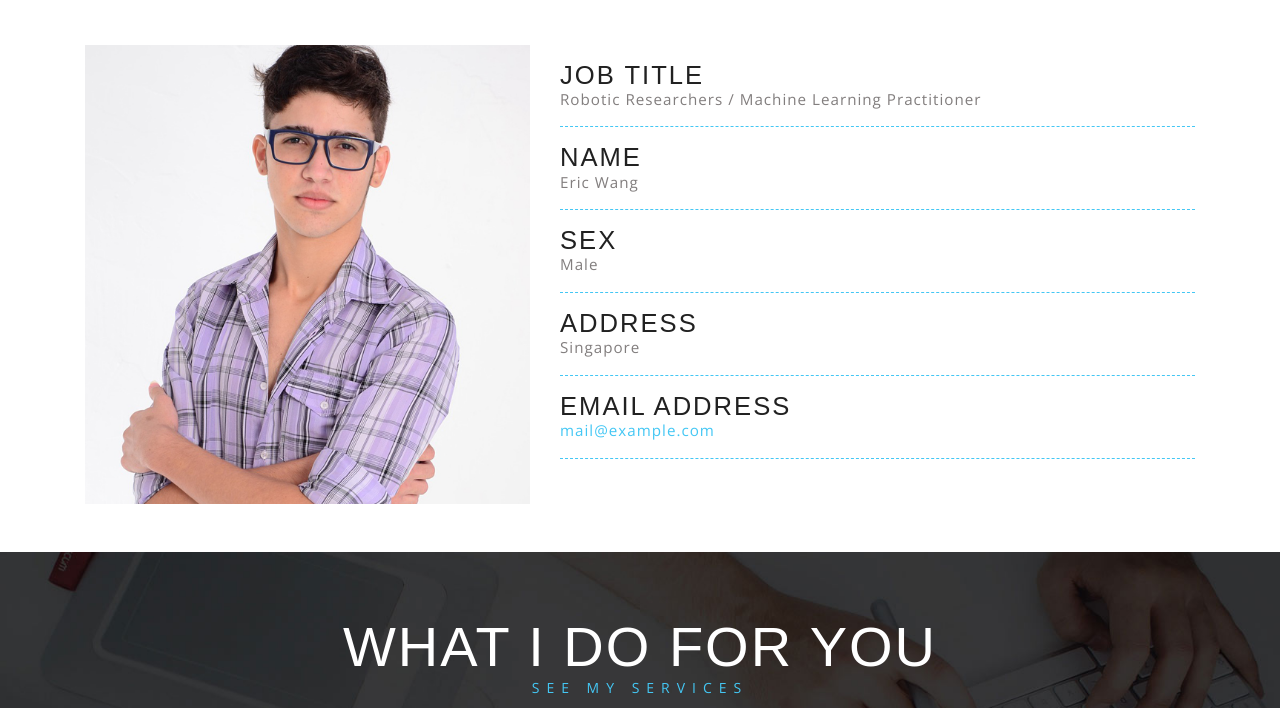
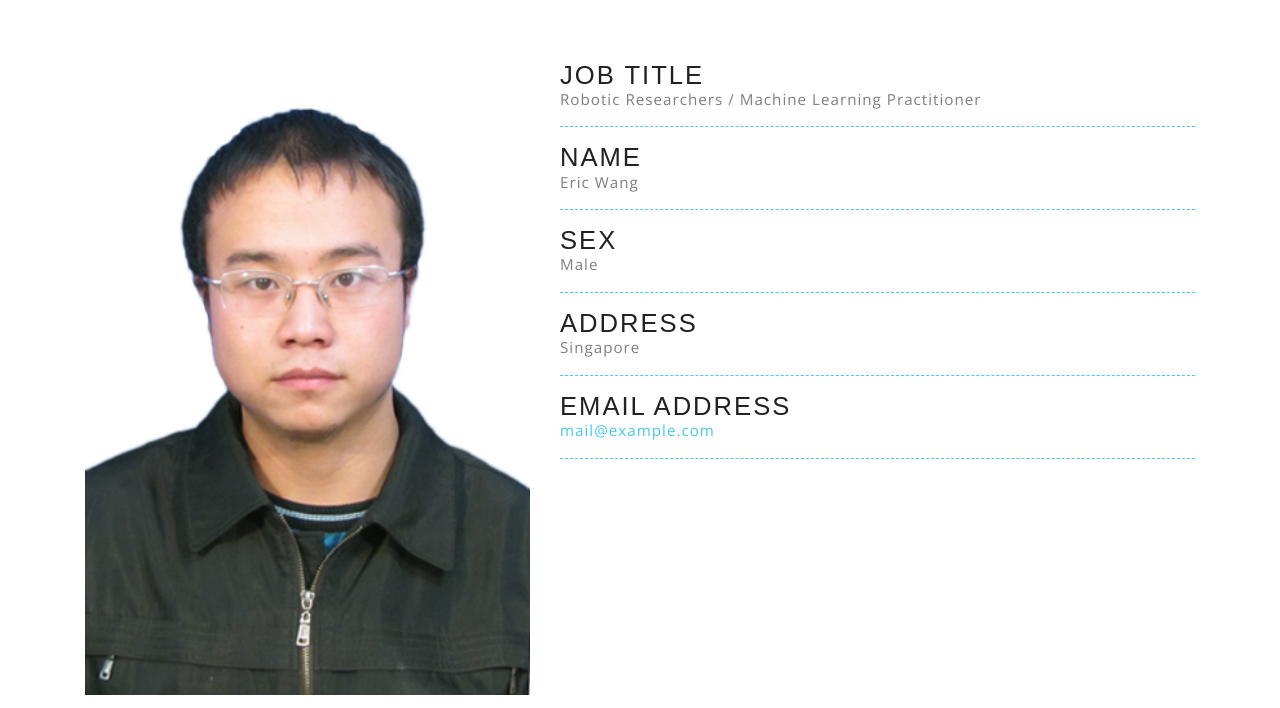
Before and after one commit to ericwang915/ericwang.github.io, a plain HTML site: page index.html in a window 1280 px wide. Shown: the part 772-1480 px from the top of the page. Drawn offline with nearby package versions, Linux system fonts and the light colour scheme; files whose address does not match are found by name; a web font is replaced by a local one.

Commit message:
Update index.html

```diff
--- a/index.html
+++ b/index.html
@@ -88,7 +88,7 @@ Smartphone Compatible web template, free web designs for Nokia, Samsung, LG, Son
 		<div class="w3l-grids-about">
 				<div class="col-md-5 w3ls-ab-right">
 					<div class="agile-about-right-img">
-						<img src="images/ab.jpg" alt="">
+						<img src="images/pic2.jpg" alt="">
 					</div>
 				</div>
 				<div class="col-md-7 w3ls-agile-left">
```
